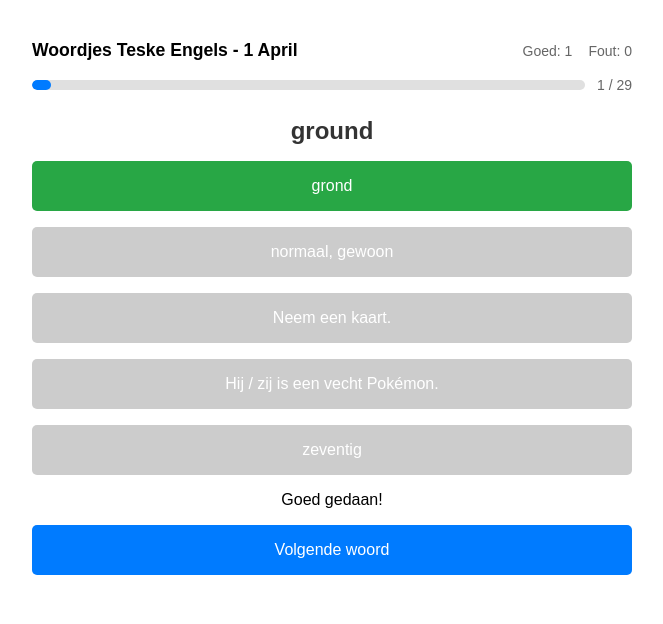
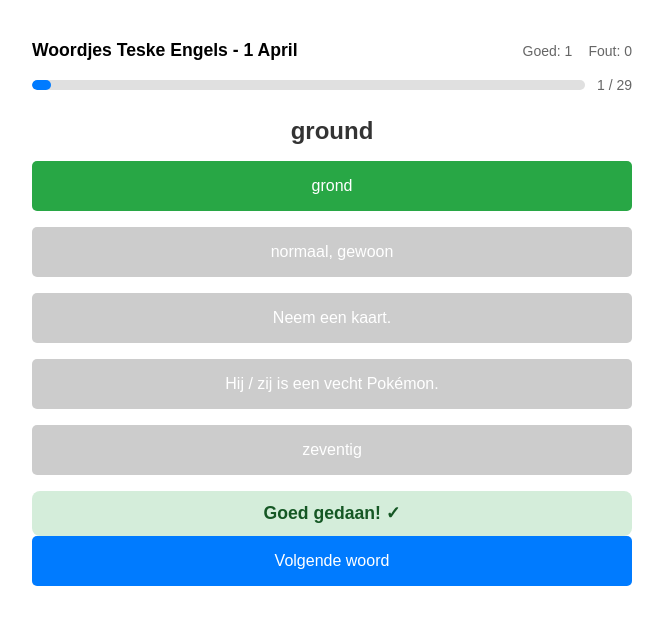
Before and after one commit to rullzer/woordjes, a SvelteKit app: page /game/9cdc5aab-076c-4bb3-8bef-a5681dbfd44a in a window 1280 px wide. Both pictures are taken after a click on the button "grond". Shown: the top 624 px of the page, without its empty margins (308-971 px from the left). Built offline with nearby package versions, Linux system fonts and the light colour scheme.

Commit message:
feat: improve feedback

```diff
--- a/src/routes/game/[wordlist]/+page.svelte
+++ b/src/routes/game/[wordlist]/+page.svelte
@@ -100,11 +100,9 @@
 
 
       {#if hasAnswered}
-	  	{#if isCorrect}
-		  	<p>Goed gedaan!</p>
-		{:else}
-			<p>Helaas...</p>
-		{/if}
+        <div class="feedback" class:feedback-correct={isCorrect} class:feedback-incorrect={!isCorrect}>
+          {isCorrect ? 'Goed gedaan! ✓' : 'Helaas... ✗'}
+        </div>
         <button onclick={loadNextWord}>Volgende woord</button>
       {/if}
 		{:else}
@@ -199,6 +197,24 @@
 		gap: 1rem;
 	}
 
+	.feedback {
+		padding: 0.75rem 1rem;
+		border-radius: 8px;
+		font-size: 1.1rem;
+		font-weight: bold;
+		margin-top: 1rem;
+	}
+
+	.feedback-correct {
+		background-color: #d4edda;
+		color: #155724;
+	}
+
+	.feedback-incorrect {
+		background-color: #f8d7da;
+		color: #721c24;
+	}
+
 	.game-over {
 		display: flex;
 		flex-direction: column;
```
